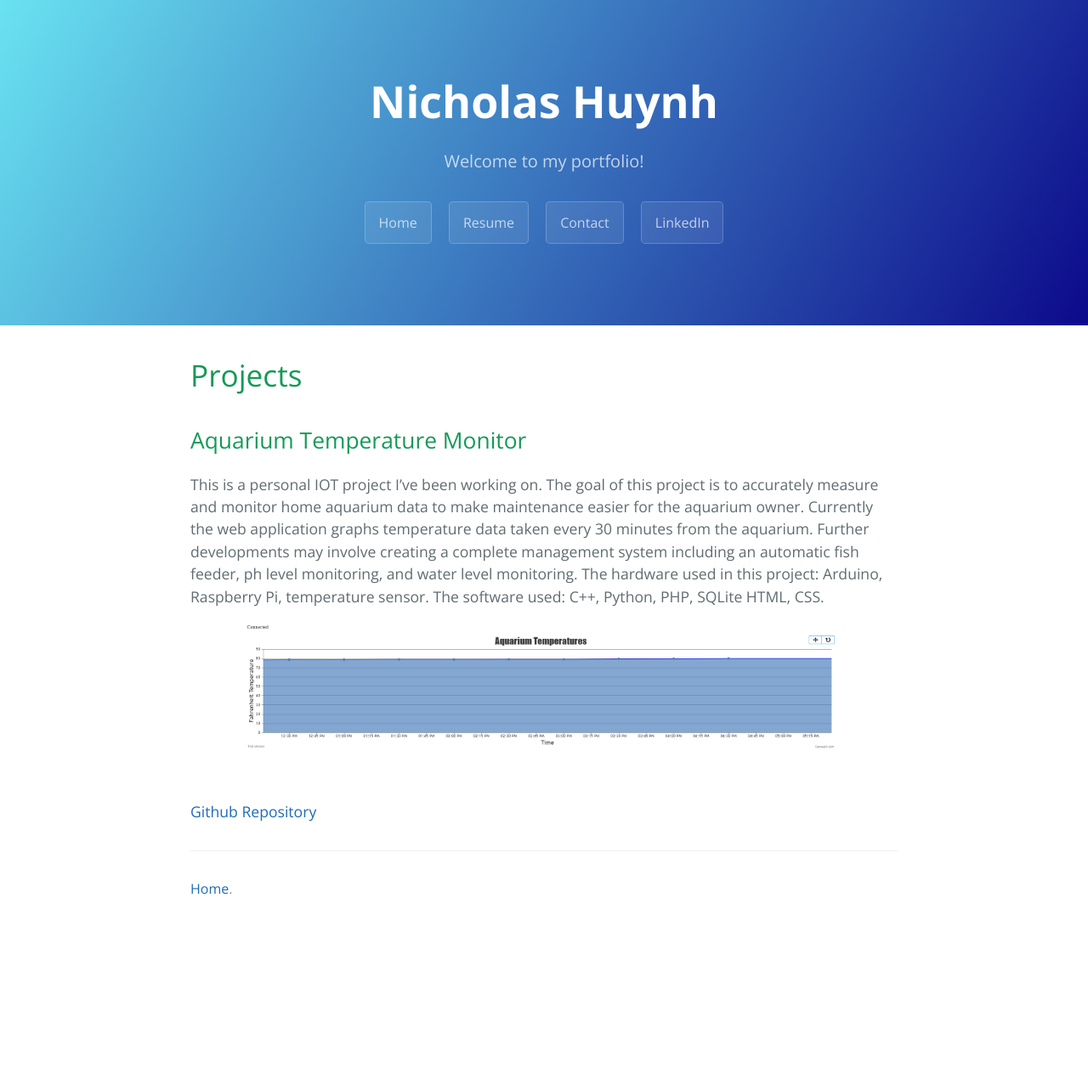
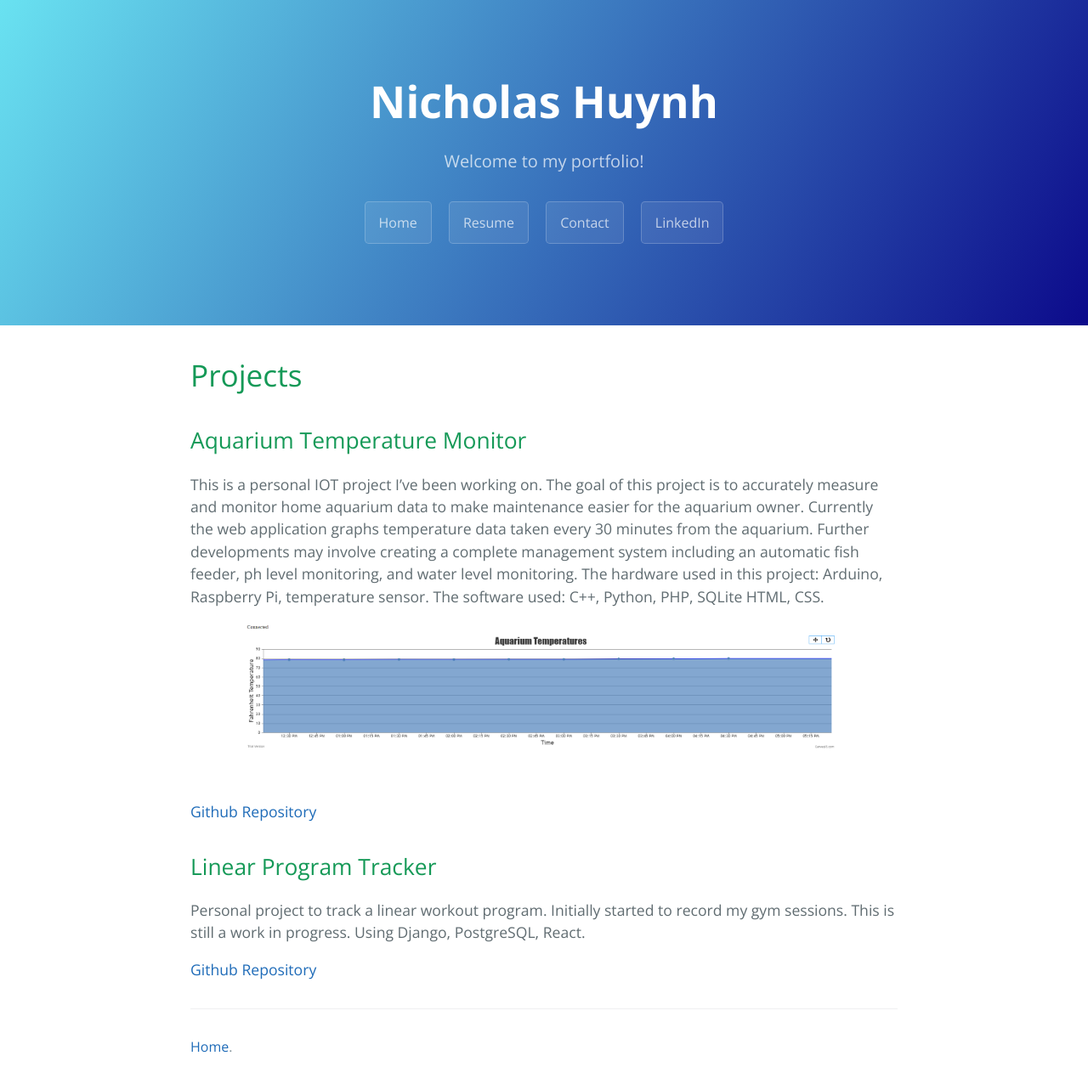
Before and after one commit to nhuynh11/nhuynh11.github.io, a Jekyll site: the page built from index.md, in a window 1280 px wide. Shown: the whole page at 85% size. Built offline with Jekyll 4.4.1, drawn with Linux system fonts in a browser that asks for light colours; before the commit the page ends 1090 px from its top, so only the background shows below that.

Commit message:
adding project

```diff
--- a/_config.yml
+++ b/_config.yml
@@ -8,6 +8,7 @@ description: Welcome to my portfolio!
 
 links:
   linkedin: https://www.linkedin.com/in/nicholas-huynh111/
-  resume: https://drive.google.com/file/d/1Ij2sYhsf1X4o2S-wX3Xg-zmwvw7hMDU_/view?usp=sharing
+  resume: https://drive.google.com/file/d/1IKhJad5lS10Gc5AxSaO5Et9H8eG4fggG/view?usp=sharing
   github:
     aquarium: https://github.com/nhuynh11/AquariumManager
+    workout: https://github.com/nhuynh11/LinearProgramTracker
--- a/index.md
+++ b/index.md
@@ -11,3 +11,8 @@ This is a personal IOT project I've been working on. The goal of this project is
 <div style="text-align: center;"><img src="./resources/images/aqua_temps.png" alt="Temperature Graph" style="width:700px; height:auto;"></div>
 
 <a href="{{site.links.github.aquarium}}" target="_blank" rel="noopener noreferrer">Github Repository</a>
+
+## Linear Program Tracker
+Personal project to track a linear workout program. Initially started to record my gym sessions.  This is still a work in progress.  Using Django, PostgreSQL, React.
+
+<a href="{{site.links.github.aquarium}}" target="_blank" rel="noopener noreferrer">Github Repository</a>
```
Also changed, not shown: 1 other file.
